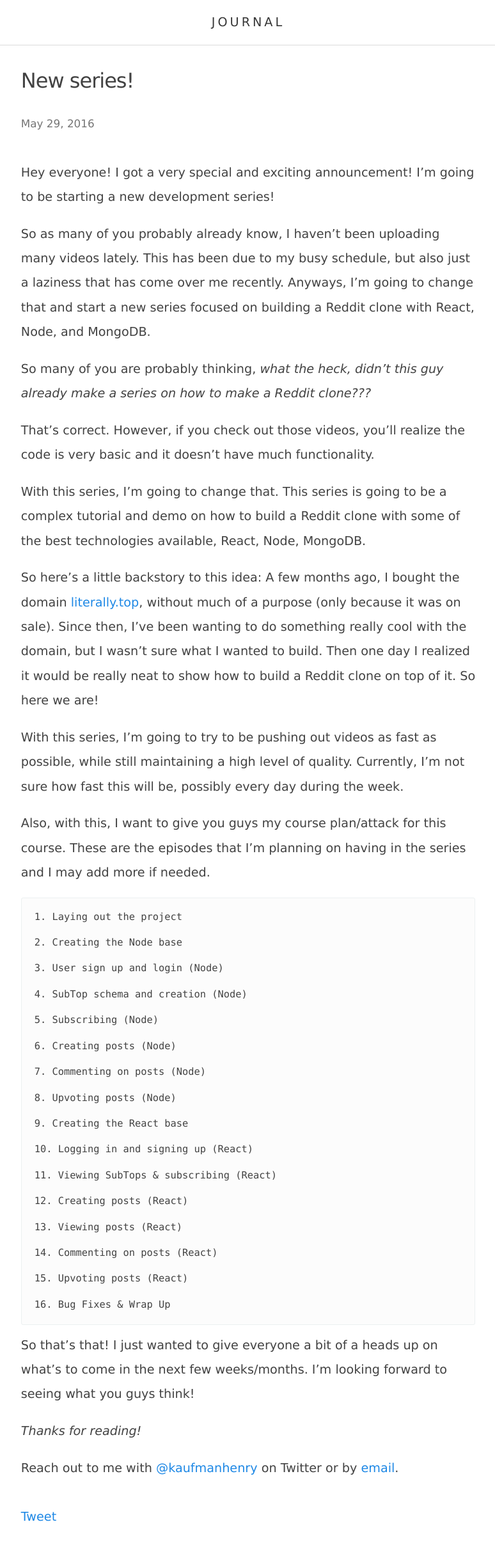
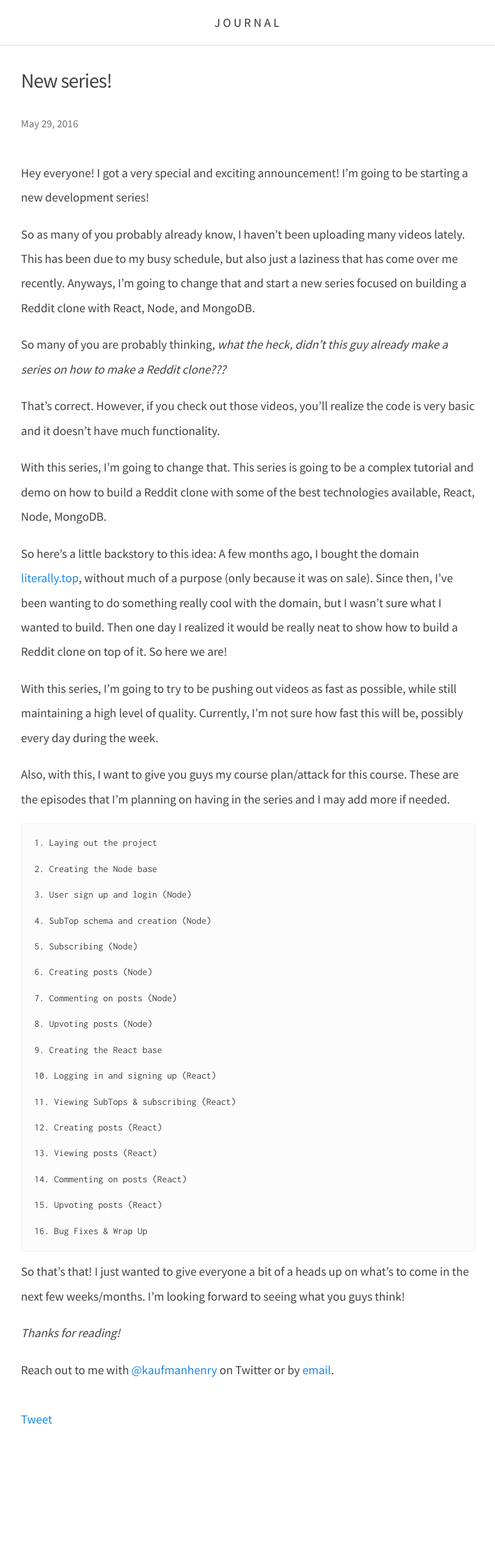
Before and after one commit to hcjk/blog, a Jekyll site: the page built from _posts/2016-05-29-newseries.md, in a window 1280 px wide. Shown: the whole page at 64% size, without its empty margins (252-1026 px from the left). Built offline with Jekyll 4.4.1, drawn with Linux system fonts in a browser that asks for light colours; comment, search, counter and statistics services are not loaded; after the commit the page ends 2276 px from its top, so only the background shows below that.

Commit message:
messing with fonts

```diff
--- a/css/main.scss
+++ b/css/main.scss
@@ -3,8 +3,9 @@
 ---
 @charset "utf-8";
 // Our variables
-$base-font-family: Verdana, 'Helvetica Neue', Helvetica, Arial, sans-serif;
-$code-font-family: 'Menlo', monospace;
+@import url(https://fonts.googleapis.com/css?family=Source+Sans+Pro:400,700|Inconsolata);
+$base-font-family: 'Source Sans Pro', sans-serif;
+$code-font-family: 'Inconsolata', monospace;
 $base-font-size:   1.2em;
 $base-font-weight: 400;
 $small-font-size:  0.875em;
```
Also changed, not shown: 1 other file.
